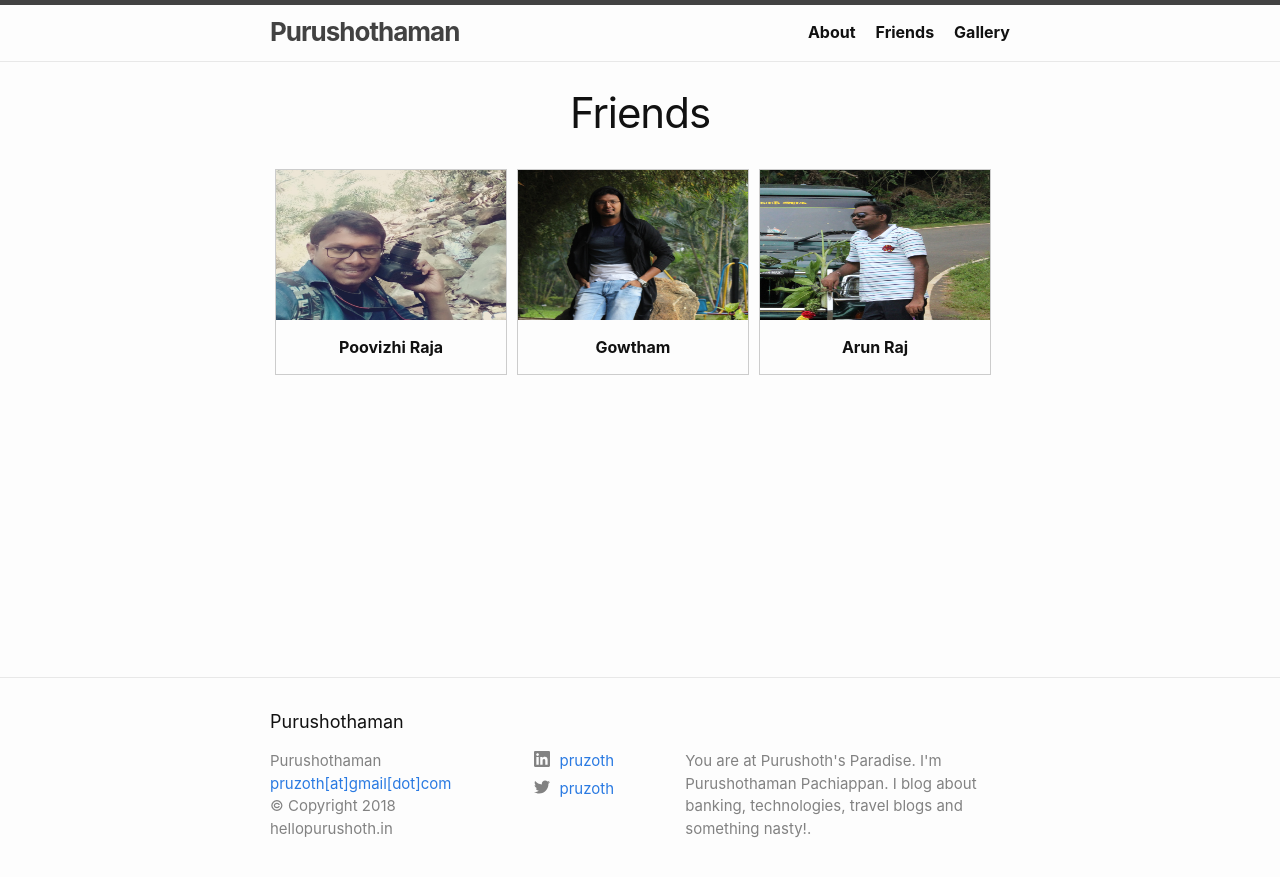
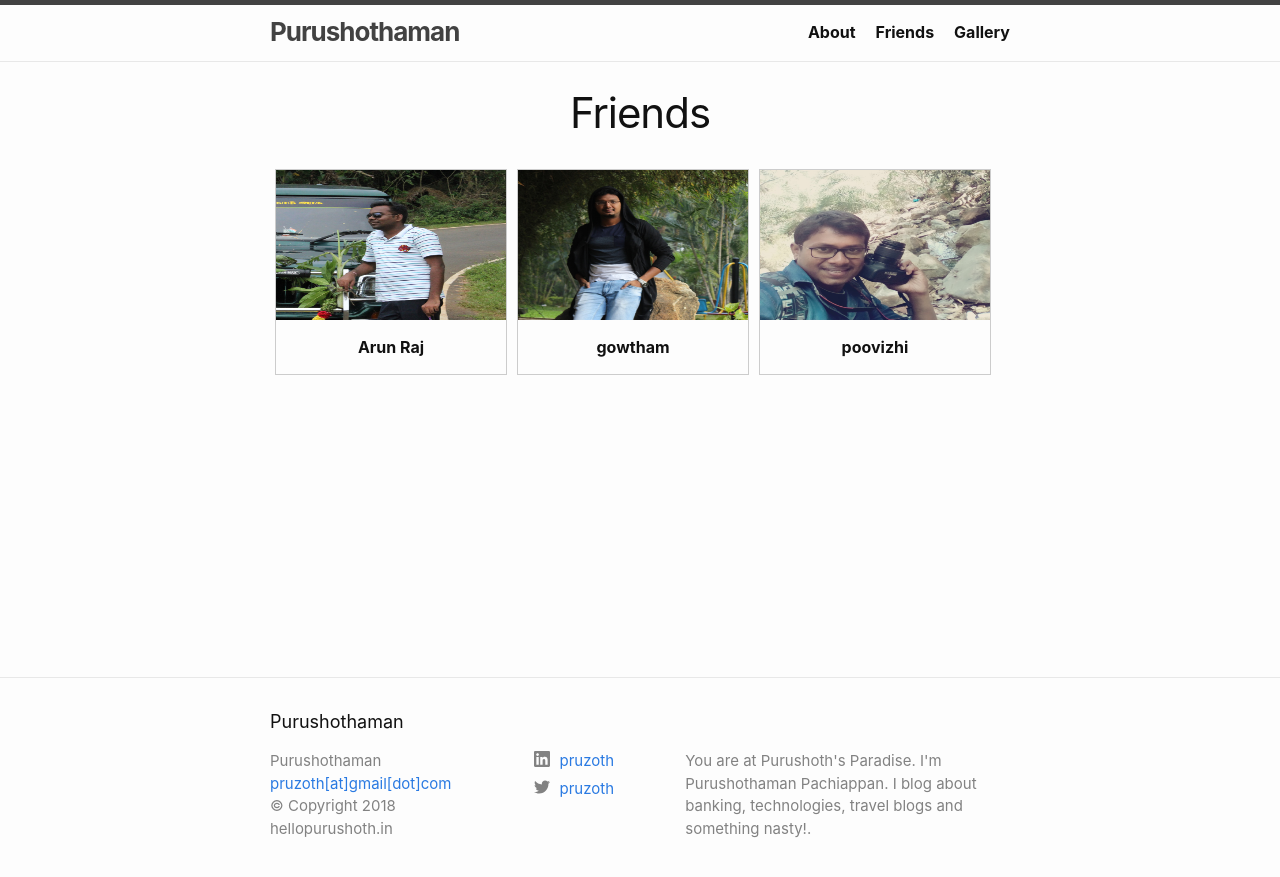
Before and after one commit to purushothblog/purushothblog.github.io, a Jekyll site: the page built from friends.md, in a window 1280 px wide. Shown: the top 877 px of the page. Built offline with Jekyll 4.4.1, drawn with Linux system fonts in a browser that asks for light colours; some of the changed lines change nothing that is shown.

Commit message:
img path fix

```diff
--- a/_config.yml
+++ b/_config.yml
@@ -51,6 +51,12 @@
     values:
       image: true
 
+  -
+    scope:
+      path: "assets/friend"
+    values:
+      fri: true
+
 #defaults:
 #  - scope:
 #      path: "assets/img"
--- a/friends.md
+++ b/friends.md
@@ -3,19 +3,22 @@
 title: Friends
 permalink: /friends/
 description: Friends of Purushothaman Pachiappan
+path: "/assets/friend/"
 ---
 
-{% for dosth in site.data.friends %}
+{% for file in site.static_files %}
+{% if file.fri %}
 <div style = " margin: 5px;
     border: 1px solid #ccc;
     float: left;
     overflow: auto;
      width: auto;">
-     <a target="_blank" href="{{ dosth.url }}">
-<img src="../{{ dosth.url }}" alt="{{ dosth.name }}" width="230" height="150 ">
+     <a target="_blank" href="{{ file.path }}">
+  <img src="../{{ file.path }}" alt="{{ file.name }}" width="230" height="150 ">
 </a>
- <div style=" padding: 15px;
-    text-align: center" ><b>{{ dosth.name }}</b>
+<div style=" padding: 15px;
+    text-align: center" ><b>{{ file.basename }}</b>
 </div>
 </div>
+{% endif %}
 {% endfor %}
```
Also changed, not shown: assets/friend/Arun Raj.JPG (renamed from assets/friend/arun.JPG).
